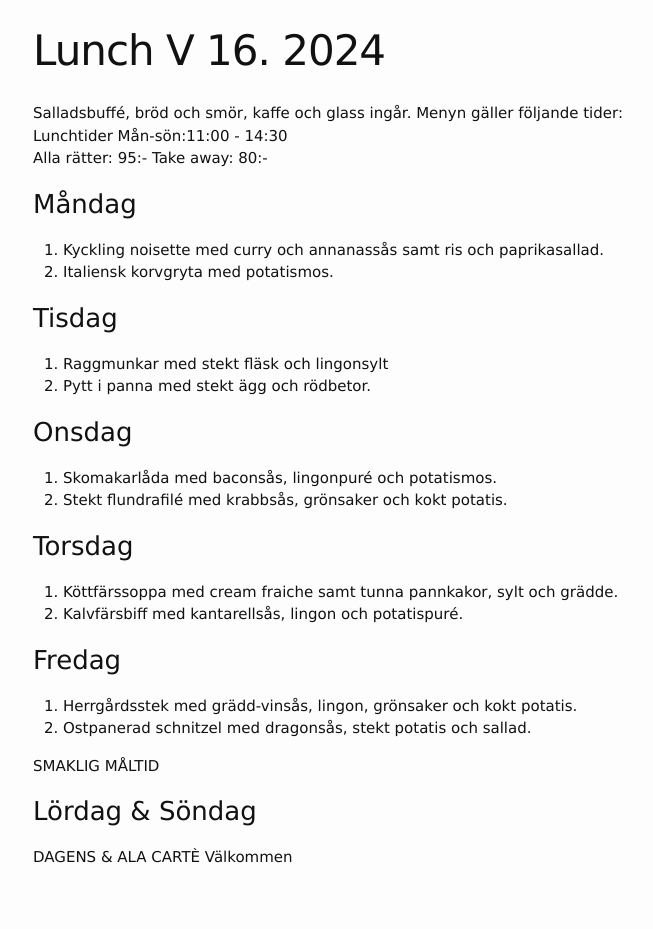
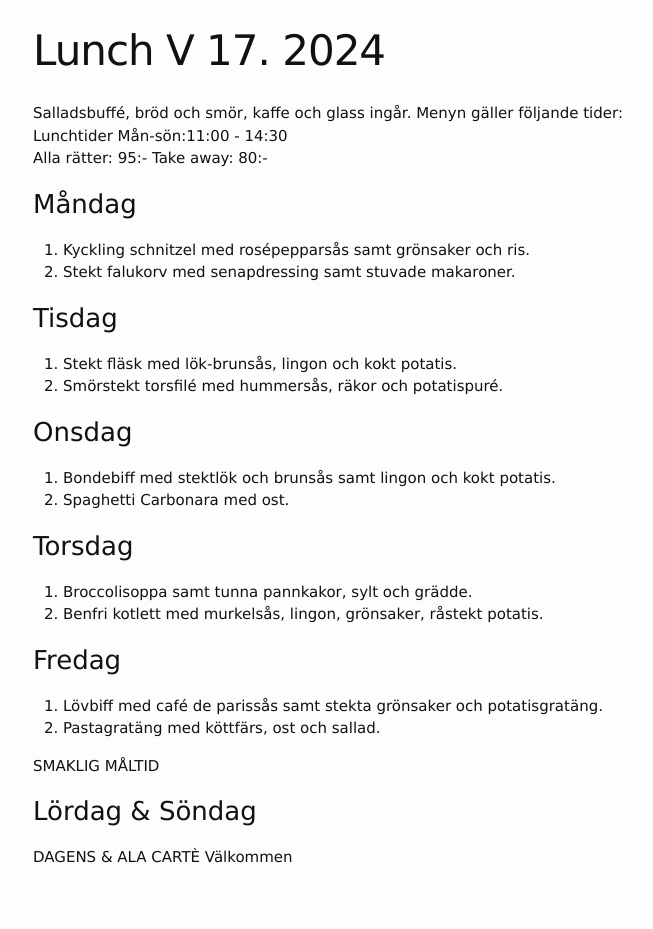
Before and after one commit to FarInn62/farinn62.github.io, a Jekyll site: the page built from lunch.md, in a window 1280 px wide. Shown: the whole page, without its empty margins (237-890 px from the left). Built offline with Jekyll 4.4.1, drawn with Linux system fonts in a browser that asks for light colours.

Commit message:
Update lunch.md

```diff
--- a/lunch.md
+++ b/lunch.md
@@ -1,6 +1,6 @@
 ---
 layout: foodmenu
-title: Lunch V 16. 2024
+title: Lunch V 17. 2024
 permalink: /lunch/
 published: true
 ---
@@ -11,28 +11,28 @@ Alla rätter: 95:- Take away: 80:-
 
 ### Måndag
 
-1. Kyckling noisette med curry och annanassås samt ris och paprikasallad.
-2. Italiensk korvgryta med potatismos.
+1. Kyckling schnitzel med rosépepparsås samt grönsaker och ris.
+2. Stekt falukorv med senapdressing samt stuvade makaroner.
 
 ### Tisdag
 
-1. Raggmunkar med stekt fläsk och lingonsylt
-2. Pytt i panna med stekt ägg och rödbetor.
+1. Stekt fläsk med lök-brunsås, lingon och kokt potatis.
+2. Smörstekt torsfilé med hummersås, räkor och potatispuré.
 
 ### Onsdag
 
-1. Skomakarlåda med baconsås, lingonpuré och potatismos.
-2. Stekt flundrafilé med krabbsås, grönsaker och kokt potatis.
+1. Bondebiff med stektlök och brunsås samt lingon och kokt potatis.
+2. Spaghetti Carbonara med ost.
 
 ### Torsdag
 
-1. Köttfärssoppa med cream fraiche samt tunna pannkakor, sylt och grädde.
-2. Kalvfärsbiff med kantarellsås, lingon och potatispuré.
+1. Broccolisoppa samt tunna pannkakor, sylt och grädde.
+2. Benfri kotlett med murkelsås, lingon, grönsaker, råstekt potatis.
 
 ### Fredag
 
-1. Herrgårdsstek med grädd-vinsås, lingon, grönsaker och kokt potatis.
-2. Ostpanerad schnitzel med dragonsås, stekt potatis och sallad.
+1. Lövbiff med café de parissås samt stekta grönsaker och potatisgratäng.
+2. Pastagratäng med köttfärs, ost och sallad.
 
 SMAKLIG MÅLTID
 ### Lördag & Söndag
```
